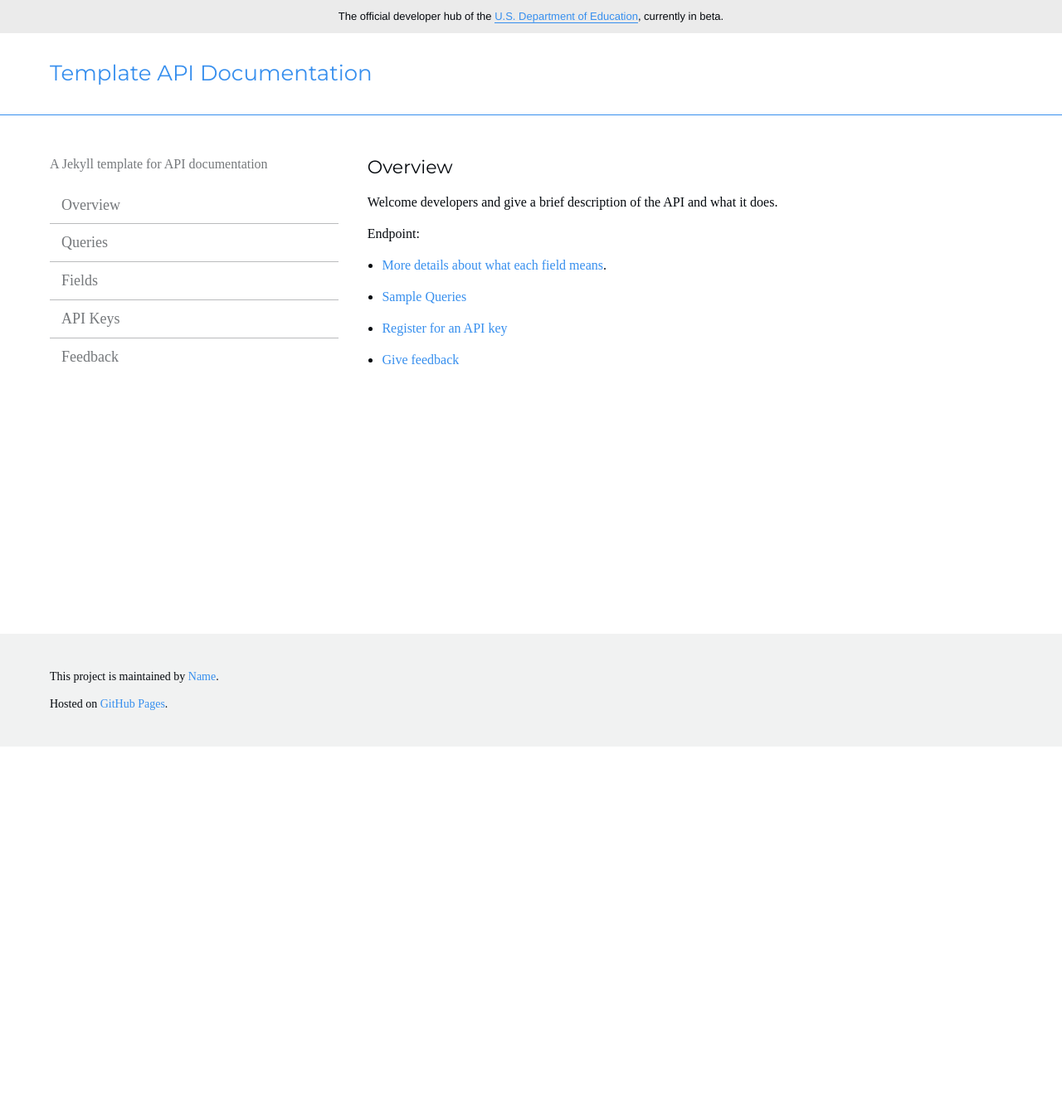
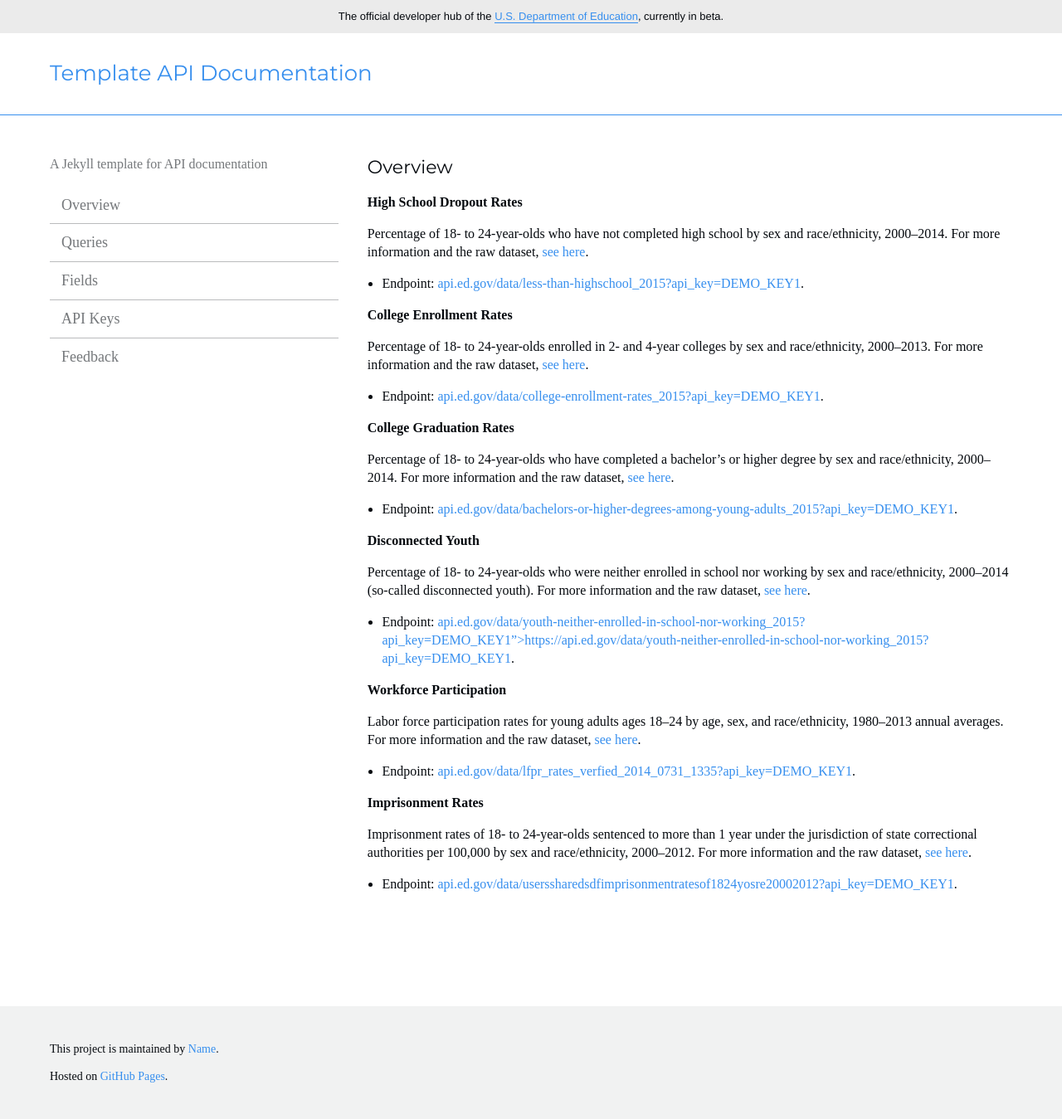
Before and after one commit to ashd32/mbk-api, a Jekyll site: the page built from index.md, in a window 1280 px wide. Shown: the whole page at 83% size. Built offline with Jekyll 4.4.1, drawn with Linux system fonts in a browser that asks for light colours; some web fonts are replaced; before the commit the page ends 900 px from its top, so only the background shows below that.

Commit message:
Adding in overview for MBK APIs

```diff
--- a/index.md
+++ b/index.md
@@ -4,13 +4,38 @@ title:  "Overview"
 permalink: /
 ---
 
+<b>High School Dropout Rates</b>
 
-Welcome developers and give a brief description of the API and what it does.
+Percentage of 18- to 24-year-olds who have not completed high school by sex and race/ethnicity, 2000–2014. For more information and the raw dataset, <a href="http://www2.ed.gov/rschstat/statistics/surveys/mbk/index.html">see here</a>.
 
-Endpoint:
+* Endpoint: [api.ed.gov/data/less-than-highschool_2015?api_key=DEMO_KEY1](https://api.ed.gov/data/less-than-highschool_2015?api_key=DEMO_KEY1).
 
+<b>College Enrollment Rates</b>
 
-* [More details about what each field means]().
-* [Sample Queries]()
-* [Register for an API key]()
-* [Give feedback]()
+Percentage of 18- to 24-year-olds enrolled in 2- and 4-year colleges by sex and race/ethnicity, 2000–2013. For more information and the raw dataset, <a href="http://www2.ed.gov/rschstat/statistics/surveys/mbk/index.html">see here</a>.
+
+* Endpoint: [api.ed.gov/data/college-enrollment-rates_2015?api_key=DEMO_KEY1](https://api.ed.gov/data/college-enrollment-rates_2015?api_key=DEMO_KEY1).
+
+<b>College Graduation Rates</b>
+
+Percentage of 18- to 24-year-olds who have completed a bachelor’s or higher degree by sex and race/ethnicity, 2000–2014. For more information and the raw dataset, <a href="http://www2.ed.gov/rschstat/statistics/surveys/mbk/index.html">see here</a>.
+
+* Endpoint: [api.ed.gov/data/bachelors-or-higher-degrees-among-young-adults_2015?api_key=DEMO_KEY1](https://api.ed.gov/data/bachelors-or-higher-degrees-among-young-adults_2015?api_key=DEMO_KEY1).
+
+<b>Disconnected Youth</b>
+
+Percentage of 18- to 24-year-olds who were neither enrolled in school nor working by sex and race/ethnicity, 2000–2014 (so-called disconnected youth). For more information and the raw dataset, <a href="http://www2.ed.gov/rschstat/statistics/surveys/mbk/index.html">see here</a>.
+
+* Endpoint: [api.ed.gov/data/youth-neither-enrolled-in-school-nor-working_2015?api_key=DEMO_KEY1">https://api.ed.gov/data/youth-neither-enrolled-in-school-nor-working_2015?api_key=DEMO_KEY1](https://api.ed.gov/data/youth-neither-enrolled-in-school-nor-working_2015?api_key=DEMO_KEY1">https://api.ed.gov/data/youth-neither-enrolled-in-school-nor-working_2015?api_key=DEMO_KEY1).
+
+<b>Workforce Participation</b>
+
+Labor force participation rates for young adults ages 18–24 by age, sex, and race/ethnicity, 1980–2013 annual averages. For more information and the raw dataset, <a href="http://www2.ed.gov/rschstat/statistics/surveys/mbk/index.html">see here</a>.
+
+* Endpoint: [api.ed.gov/data/lfpr_rates_verfied_2014_0731_1335?api_key=DEMO_KEY1](https://api.ed.gov/data/lfpr_rates_verfied_2014_0731_1335?api_key=DEMO_KEY1).
+
+<b>Imprisonment Rates</b>
+
+Imprisonment rates of 18- to 24-year-olds sentenced to more than 1 year under the jurisdiction of state correctional authorities per 100,000 by sex and race/ethnicity, 2000–2012. For more information and the raw dataset, <a href="http://www2.ed.gov/rschstat/statistics/surveys/mbk/index.html">see here</a>.
+
+* Endpoint: [api.ed.gov/data/userssharedsdfimprisonmentratesof1824yosre20002012?api_key=DEMO_KEY1](https://api.ed.gov/data/userssharedsdfimprisonmentratesof1824yosre20002012?api_key=DEMO_KEY1).
```
